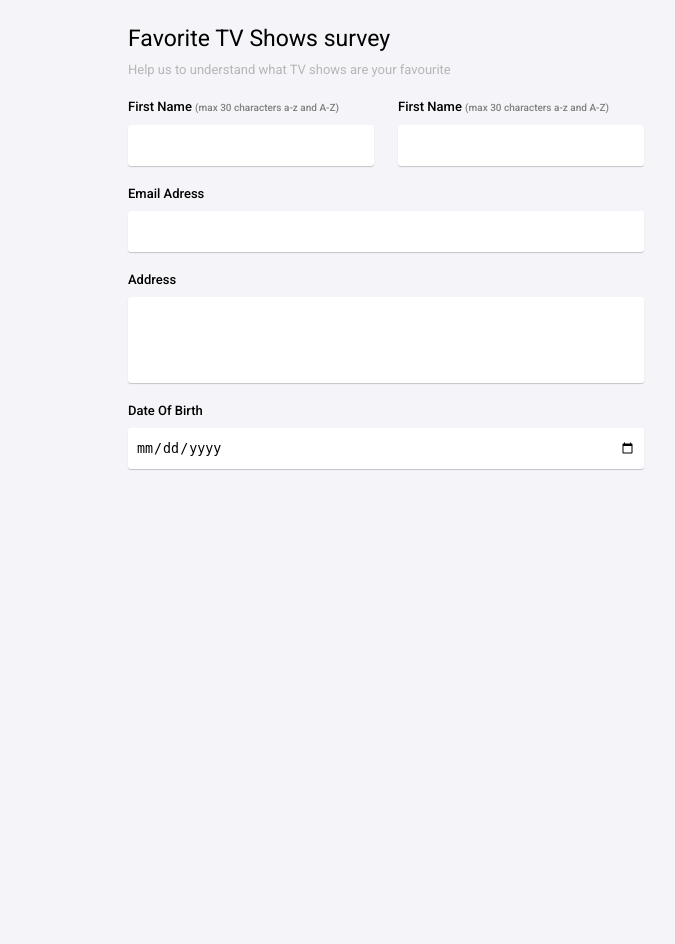
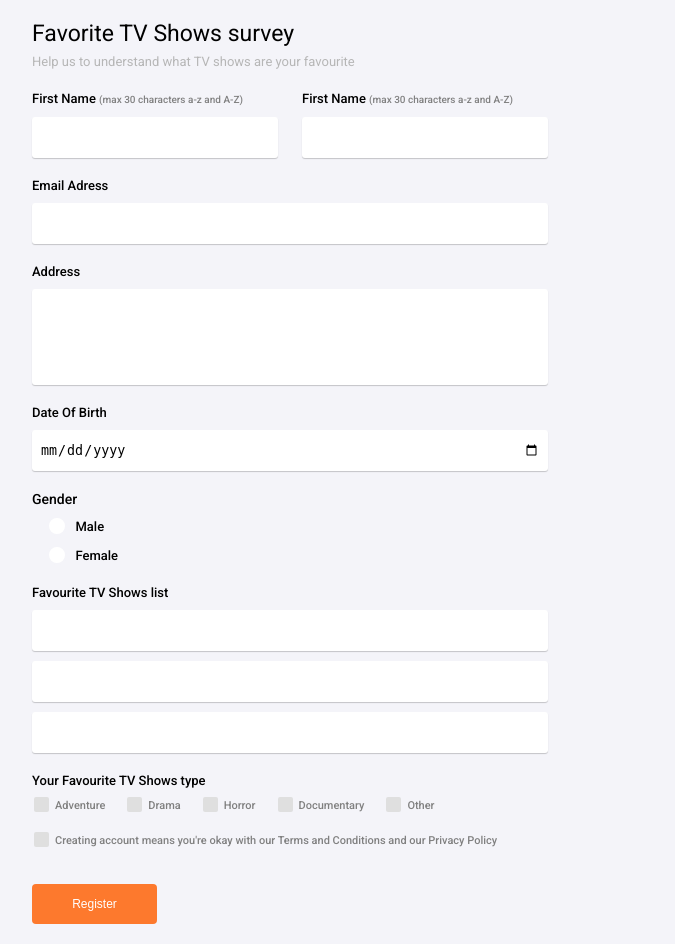
Before and after one commit to Ezerwald/Favourite_TV_Shows_Survey, a Python web app: template templates/index.html in a window 1280 px wide. Shown: the whole page, without its empty margins (262-937 px from the left). Before the commit the page ends 470 px from the top, so only its background shows below. Run offline with Jinja, Linux system fonts and the light colour scheme; the template is opened without the code that fills it, so the values that code supplies are empty.

Commit message:
finished form design

```diff
--- a/static/css/styles.css
+++ b/static/css/styles.css
@@ -10,7 +10,7 @@ body {
     margin: 0;
 }
 
-input[type="text"], input[type="email"], input[type="date"] {
+input[type="text"], input[type="email"], input[type="date"]{
     width: 100%;
     margin-top: 10px;
     padding: 8px;
@@ -20,15 +20,54 @@ input[type="text"], input[type="email"], input[type="date"] {
     height: 25px;
 }
 
+input:where([type="radio"]) {
+    -webkit-appearance: none;
+    appearance: none;
+    width: 20px;
+    height: 20px;
+    vertical-align: top;
+    margin: calc(0.75em - 11px) 0.25rem 0 0;
+    border: 2px solid #f4f4f9;
+    border-radius: 50%;
+    background: #fff no-repeat center center;
+  }
+
+input:where([type="radio"]):where(:active:not(:disabled), :focus) {
+    border-color: #fd792d;
+    outline: none;
+}
+
+input:where([type="checkbox"]) {
+    -webkit-appearance: none;
+    appearance: none;
+    width: 19px;
+    height: 19px;
+    vertical-align: top;
+    margin: calc(0.75em - 11px) 0.25rem 0 0;
+    border: 2px solid #f4f4f9;
+    border-radius: 4px;
+    background: #dfdfdf no-repeat center center;
+  }
+
+input[type="checkbox"]:checked {
+    background-image: url("../../assets/images.png");
+    background-size: 16px;
+    background-repeat: no-repeat;
+    background-position: center;
+}
+
 button {
-    width: 100%;
+    width: 25%;
+    height: 40px;
     padding: 10px;
-    background-color: #ff5722;
+    background-color: #fd792d;
     color: white;
     border: none;
     border-radius: 4px;
     margin-top: 15px;
+    margin-bottom: 20px;
     cursor: pointer;
+    font-size: 12px;
 }
 
 label {
@@ -36,14 +75,29 @@ label {
     font-family: 'Roboto', sans-serif;
 }
 
+.form-section{
+    display: flex;
+    flex-direction: column;
+    align-items: center;
+    width: 85%;
+}
+
+.background-image-section {
+    width: 15%;
+    background-color: #fd792d;
+    background-size: cover;
+    background-repeat: no-repeat;
+    background-position: center;
+}
+
 .title{
     font-size: 23px;
-    margin-top: 25px;
+    margin-top: 20px;
 }
 
 .subtitle{
     color: rgb(182, 182, 182);
-    margin-top: 10px;
+    margin-top: 7px;
 }
 
 .form-container{
@@ -77,5 +131,36 @@ label {
 }
 
 .address-input{
-    height: 70px !important;
+    height: 80px !important;
 }
+
+.gender-label{
+    font-size: 14px;
+}
+
+.gender-selection-section{
+    margin-top: 10px;
+    margin-left: 15px;
+}
+
+.favourite-tv-shows-type-section{
+    margin-top: 8px;
+    display: flex;
+    flex-direction: row;
+}
+
+.checkbox-block{
+    margin-right: 20px;
+    display: flex;
+    align-items: center;
+}
+
+.checkbox-block label{
+    font-size: 11px;
+    font-weight: 450;
+    color: grey;
+}
+
+.terms-and-conditions-checkbox{
+    margin-top: 17px;
+}
--- a/templates/index.html
+++ b/templates/index.html
@@ -7,7 +7,8 @@
     <link rel="stylesheet" href="../static/css/styles.css">
 </head>
 <body>
-    <div class="form-container">
+    <section class='form-section'>
+        <div class='form-container'>
             <label class='title'>Favorite TV Shows survey</label>
             <label class='subtitle'>Help us to understand what TV shows are your favourite</label>
             <form id="survey-form">
@@ -45,8 +46,69 @@
                     <input type="date"></input>
                 </div>
 
+                <div class='form-block'>
+                    <label class="gender-label"> Gender </label>
+                    <section class="gender-selection-section">
+                        <input type="radio" name="gender"></input>
+                        <label> Male </label>
+                    </section>
+
+                    <section class="gender-selection-section">
+                        <input type="radio" name="gender"></input>
+                        <label> Female </label>
+                    </section>
+                </div>
+
+                <div class='form-block'>
+                    <label> Favourite TV Shows list </label>
+                    <input type="text"></input>
+                    <input type="text"></input>
+                    <input type="text"></input>
+                </div>
+
+                <div class='form-block'>
+                    <label> Your Favourite TV Shows type </label>
+                    <section class='favourite-tv-shows-type-section'>
+                        <div class='checkbox-block'>
+                            <input type="checkbox">
+                            <label> Adventure </label>
+                        </div>
+
+                        <div class='checkbox-block'>
+                            <input type="checkbox">
+                            <label> Drama </label>
+                        </div>
+
+                        <div class='checkbox-block'>
+                            <input type="checkbox">
+                            <label> Horror </label>
+                        </div>
+
+                        <div class='checkbox-block'>
+                            <input type="checkbox">
+                            <label> Documentary </label>
+                        </div>
+
+                        <div class='checkbox-block'>
+                            <input type="checkbox">
+                            <label> Other </label>
+                        </div>
+                    </section>
+                    <div class='checkbox-block terms-and-conditions-checkbox' >
+                        <input type="checkbox" >
+                        <label> Creating account means you're okay with our Terms and Conditions and our Privacy Policy </label>
+                    </div>
+                </div>
+
+                <div class='form-block'>
+                    <button> Register </button>
+                </div>
             </form>
             <p id="form-message"></p>
         </div>
+    </section>
+
+    <section class="background-image-section">
+    </section>
 </body>
 </html>
```
Also changed, not shown: assets/additional-task.png (added), assets/images.png (added). Lines whose indentation alone changed are shown as unchanged.
